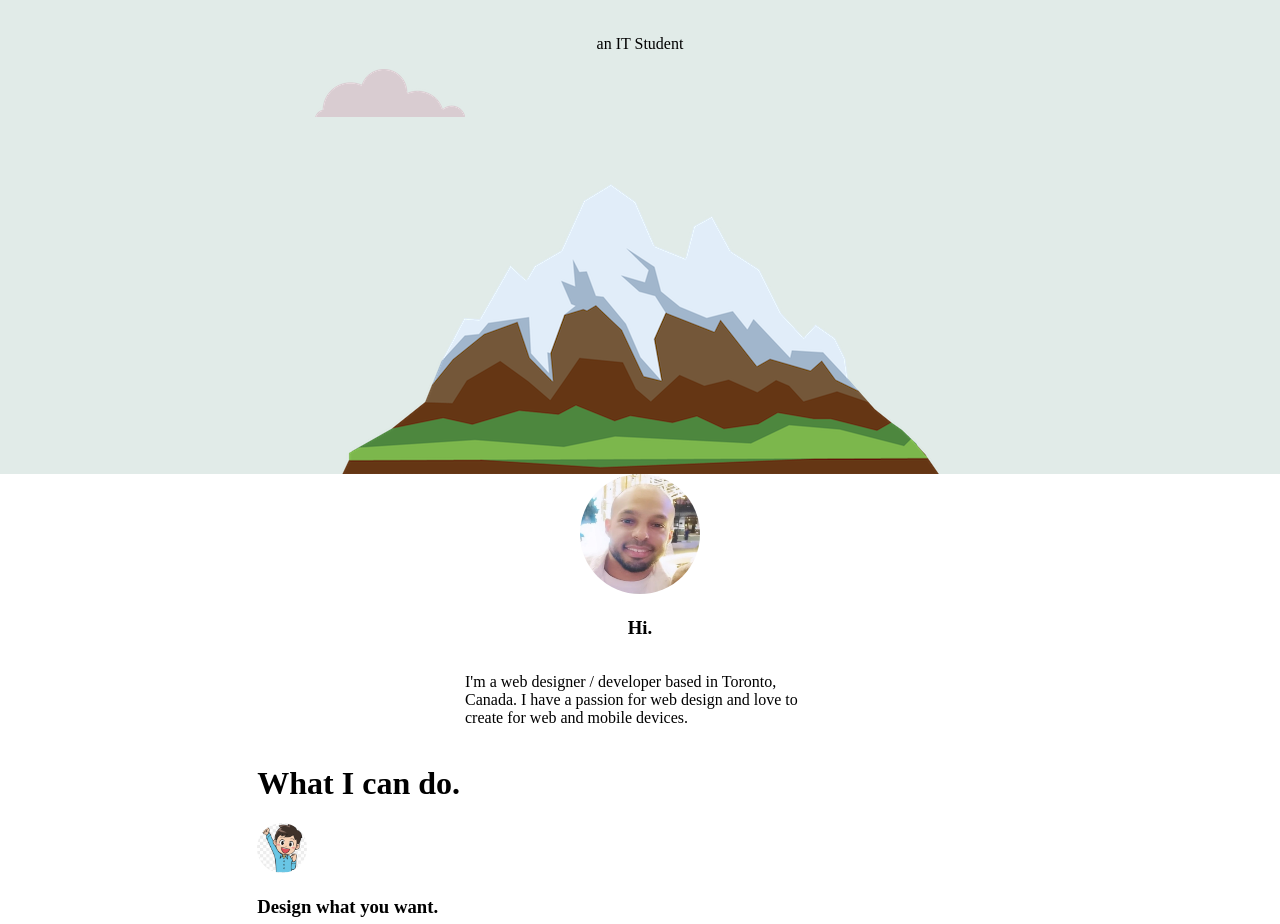
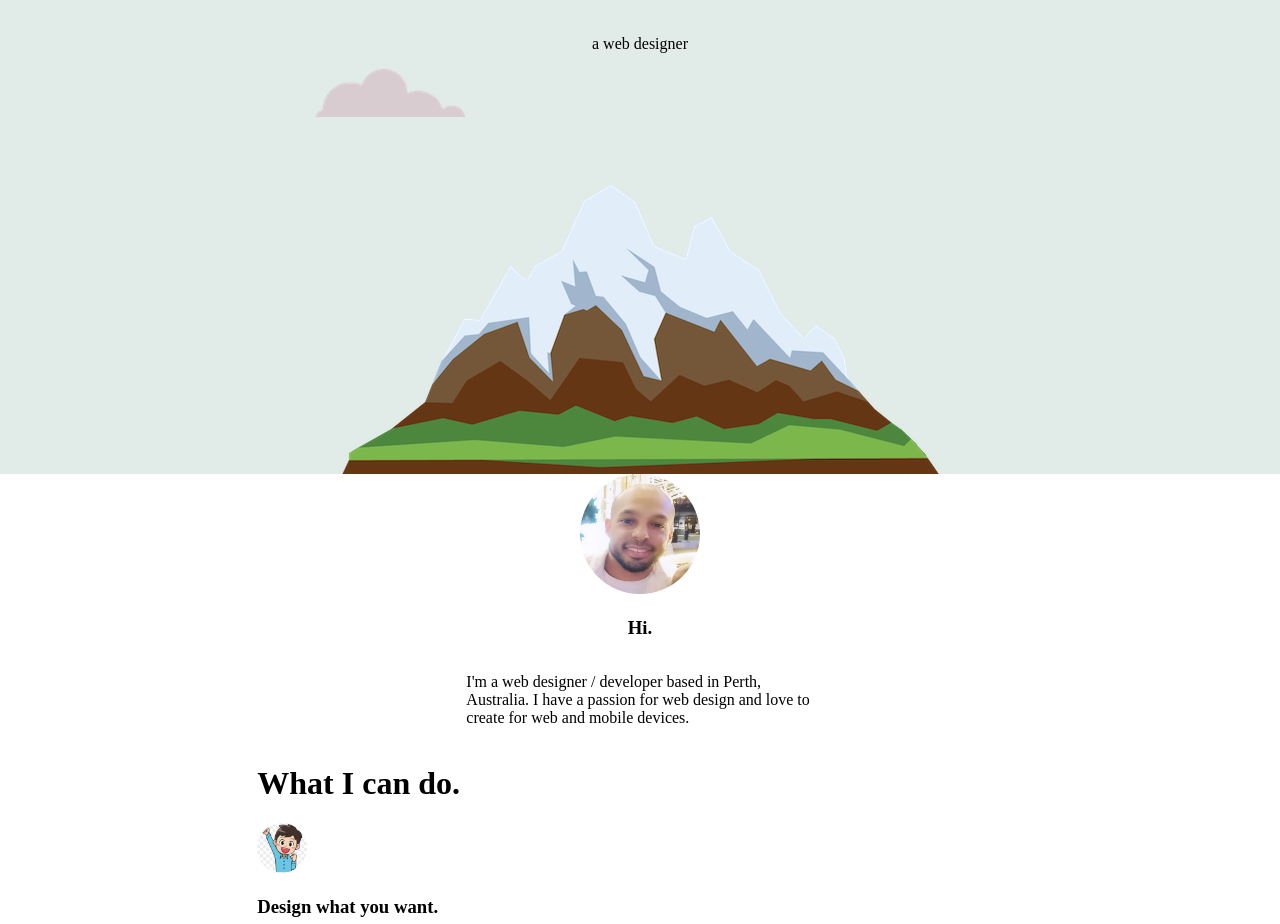
Before and after one commit to CJ71285/Portfolio-v2, a plain HTML site: page index.html in a window 1280 px wide. Shown: the part 309-1233 px from the top of the page. Drawn offline with Linux system fonts and the light colour scheme.

Commit message:
Update index.html

```diff
--- a/index.html
+++ b/index.html
@@ -31,7 +31,7 @@
 
       <h1>I'm Chris</h1>
 
-      <p>an IT Student</p>
+      <p>a web designer</p>
 
       <img class="cloud-left" src="./images/cloud.png" alt="" />
 
@@ -51,7 +51,7 @@
         <h3>Hi.</h3>
 
         <p class="paragraph1">
-          I'm a web designer / developer based in Toronto, Canada. I have a
+          I'm a web designer / developer based in Perth, Australia. I have a
           passion for web design and love to create for web and mobile devices.
         </p>
       </div>
```
